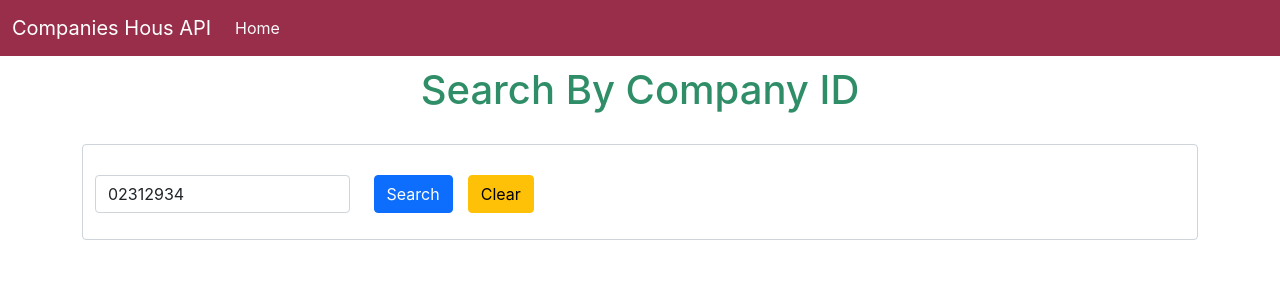
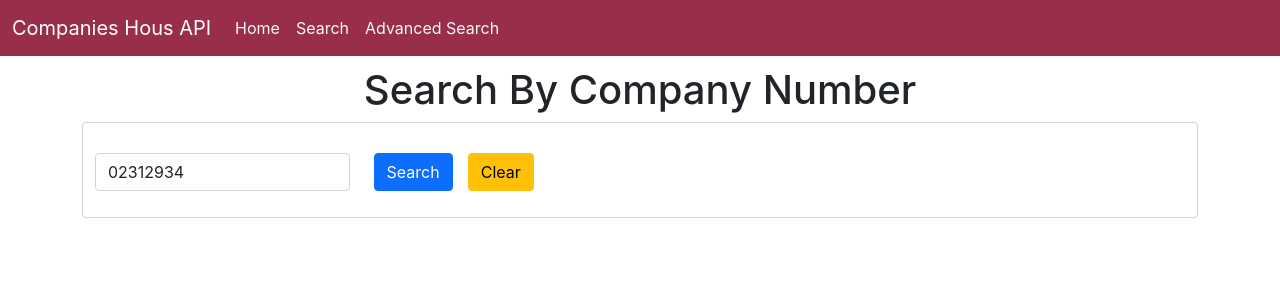
Before and after one commit to jpickard393/reactChapi, a React (Create React App) app: page /CompanyNumberSearchForm in a window 1280 px wide. Shown: the top 300 px of the page. Built offline with nearby package versions, Linux system fonts and the light colour scheme.

Commit message:
fixed api fixed routing wip

```diff
--- a/package.json
+++ b/package.json
@@ -9,6 +9,7 @@
     "bootstrap": "5.1.3",
     "react": "^18.2.0",
     "react-dom": "^18.2.0",
+    "react-router-dom": "6.3.0",
     "react-scripts": "5.0.1",
     "web-vitals": "^2.1.0"
   },
--- a/src/API/companyRequest.js
+++ b/src/API/companyRequest.js
@@ -7,4 +7,10 @@ const getCompanyByNumber = async (companyNumber) => {
     return await fetchData(url);
 }
 
-export default getCompanyByNumber;
+const getAdvancedSearch = async(searchParam) => {
+    const path= "advanced-search/companies/";
+    const url = `${baseUrl}${path}${searchParam}`;
+    return await fetchData(url);
+}
+
+export { getCompanyByNumber, getAdvancedSearch};
--- a/src/App.js
+++ b/src/App.js
@@ -1,13 +1,23 @@
+import React from 'react';
 import './App.css';
-import Home from './Components/Home/home';
+import Home from './Components/Home';
 import NavBar from './Components/Navbar/Navbar';
+import { BrowserRouter as Router, Route, Routes } from "react-router-dom";
+import CompanyNumberSearchForm from './Components/CompanyNumberSearchForm';
+import AdvancedSearchForm from './Components/AdvancedSearchForm/AdvancedSearchForm';
 
 function App() {
   return (
+    <Router>
     <div className="App">
-     <NavBar/>
-     <Home />
+        <NavBar/>
+        <Routes>
+          <Route path="/" element={<Home />}></Route>
+          <Route path="/CompanyNumberSearchForm" element={<CompanyNumberSearchForm />}></Route>
+          <Route path="/AdvancedSearchForm" element={<AdvancedSearchForm />}></Route>
+        </Routes>
     </div>
+    </Router>
   );
 }
 
--- /dev/null
+++ b/src/Components/AdvancedSearchForm/AdvancedSearchForm.js
@@ -0,0 +1,50 @@
+import React, { useState, useCallback } from "react";
+import AdvancedSearchResultsView from "../AdvancedSearchResultsView";
+import { getAdvancedSearch } from '../../API/companyRequest';
+import './style.css';
+
+const AdvancedSearchForm = () => {
+  const [companyData, setCompanyData] = useState();
+  const [searchParam, setSearchParam] = useState('location=leeds');
+
+  const fetchData = useCallback(async (params) => {
+    if(params){
+      const data = await getAdvancedSearch(params);
+      setCompanyData(data);
+    }
+  },[])
+
+  const handleInputChange = (e) => {
+    setSearchParam(e.target.value);
+  }
+
+  const clearInput = () =>{
+    setSearchParam('');
+    setCompanyData('');
+  }
+
+  const fetchCompanyData = () => {
+        if(searchParam) fetchData(searchParam);
+}
+    return (
+      <div className="container">
+        <h1>Advanced Search</h1>
+      <div className="form-control form-container">
+        <div className="row companyNumberSearch">
+          <div className="col-md-3">
+            <input type="text" className="form-control" placeholder="Company Number" aria-label="Company Number" onChange={handleInputChange} value={searchParam}></input>
+          </div>
+          <div className="col-sm-1">
+            <button className="btn btn-primary" disabled={!searchParam} onClick={fetchCompanyData}>Search</button>
+          </div>
+          { searchParam && <div className="col-sm-1">
+            <button className="btn btn-warning" onClick={clearInput}>Clear</button>
+          </div>}
+        </div>
+
+        </div>
+        {companyData && <AdvancedSearchResultsView companyData = {companyData}></AdvancedSearchResultsView>}
+        </div>
+    )
+}
+export default AdvancedSearchForm;
--- /dev/null
+++ b/src/Components/AdvancedSearchForm/style.css
@@ -0,0 +1,7 @@
+.advancedSearchSearch {
+    margin-bottom: 20px;;
+}
+
+.form-container {
+    padding-top:30px;
+}
--- /dev/null
+++ b/src/Components/AdvancedSearchResultsView/index.js
@@ -0,0 +1,15 @@
+import React from "react";
+import './style.css';
+
+const AdvancedSearchResultsView = ({companyData}) => {
+    console.log(companyData.items);
+    return (
+        <div>
+        {companyData.items && <h2>I found these companies...</h2>}
+          {companyData.items.map((item,index) => (
+            <p>{item.companyName}</p>
+          ))}
+        </div>
+    )
+}
+export default AdvancedSearchResultsView;
--- /dev/null
+++ b/src/Components/AdvancedSearchResultsView/style.css
@@ -0,0 +1,11 @@
+table {
+    color:darkslategrey;
+}
+td {
+    text-align: left;
+    font-family: Arial, sans-serif;
+}
+
+.addressRow {
+    padding-left:10px;
+}
--- a/src/Components/CompanyNumberSearchForm/index.js
+++ b/src/Components/CompanyNumberSearchForm/index.js
@@ -1,6 +1,6 @@
 import React, { useState, useCallback } from "react";
 import CompanyResultsView from "../CompanyResultsView";
-import getCompanyByNumber from '../../API/companyRequest';
+import { getCompanyByNumber } from '../../API/companyRequest';
 import './style.css';
 
 const CompanyNumberSearchForm = () => {
@@ -27,7 +27,8 @@ const CompanyNumberSearchForm = () => {
     if(companyNumber) fetchData(companyNumber);
   }
     return (
-      <div>
+      <div className="container">
+        <h1>Search By Company Number</h1>
       <div className="form-control form-container">
         <div className="row companyNumberSearch">
           <div className="col-md-3">
--- a/src/Components/Home/home.js
+++ b/src/Components/Home/index.js
@@ -5,9 +5,9 @@ const Home = () => {
     return (
         <div className="container">
         <div className='pageTitle'>
-            <h1>Search By Company ID</h1>
+            <h1>Companies House API Demo</h1>
         </div>
-        <SearchByCompanyId />
+
         </div>
     )
 }
--- a/src/Components/Navbar/Navbar.js
+++ b/src/Components/Navbar/Navbar.js
@@ -1,18 +1,25 @@
 import React from "react";
+import { Link } from "react-router-dom";
 
 const NavBar = () => {
 return (
     <div>
-<nav class="navbar navbar-expand-lg">
-  <div class="container-fluid">
-    <a class="navbar-brand companyTitleColour" href="#">Companies Hous API</a>
-    <button class="navbar-toggler" type="button" data-bs-toggle="collapse" data-bs-target="#navbarNav" aria-controls="navbarNav" aria-expanded="false" aria-label="Toggle navigation">
-      <span class="navbar-toggler-icon"></span>
+<nav className="navbar navbar-expand-lg">
+  <div className="container-fluid">
+    <a className="navbar-brand companyTitleColour" href="#">Companies Hous API</a>
+    <button className="navbar-toggler" type="button" data-bs-toggle="collapse" data-bs-target="#navbarNav" aria-controls="navbarNav" aria-expanded="false" aria-label="Toggle navigation">
+      <span className="navbar-toggler-icon"></span>
     </button>
-    <div class="collapse navbar-collapse" id="navbarNav">
-      <ul class="navbar-nav">
-        <li class="nav-item">
-          <a class="nav-link text-light" aria-current="page" href="">Home</a>
+    <div className="collapse navbar-collapse" id="navbarNav">
+      <ul className="navbar-nav">
+        <li className="nav-item">
+          <Link className="nav-link text-light" aria-current="page" to="/">Home</Link>
+        </li>
+        <li className="nav-item">
+          <Link className="nav-link text-light" aria-current="page" to="/CompanyNumberSearchForm">Search</Link>
+        </li>
+        <li className="nav-item">
+          <Link className="nav-link text-light" aria-current="page" to="/AdvancedSearchForm">Advanced Search</Link>
         </li>
        </ul>
     </div>
--- a/src/globalConstants.js
+++ b/src/globalConstants.js
@@ -1,2 +1,2 @@
 export const apiKey = "ODExYmZmODQtZDM0Mi00OWM0LWE2NWQtZWFiNTFlZmMwNThjOg==";
-export const baseUrl = "https://localhost:7269/api/";
+export const baseUrl = "https://localhost:7269/";
--- a/src/index.js
+++ b/src/index.js
@@ -5,10 +5,13 @@ import './index.css';
 import App from './App';
 import reportWebVitals from './reportWebVitals';
 
+
 const root = ReactDOM.createRoot(document.getElementById('root'));
 root.render(
   <React.StrictMode>
+
     <App />
+
   </React.StrictMode>
 );
 
```
Also changed, not shown: 2 other files (tests, documents, lock files or other folders).
